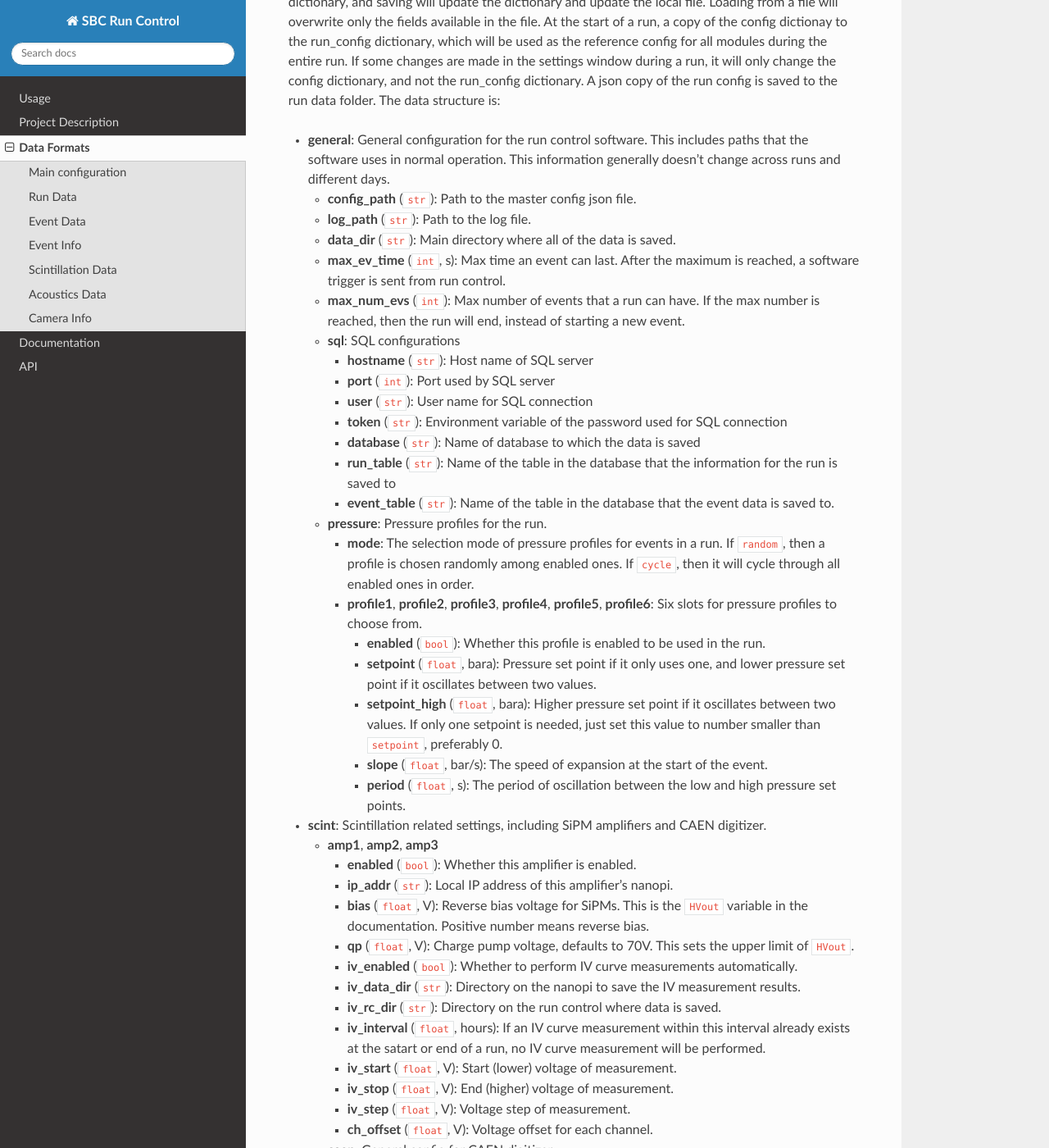
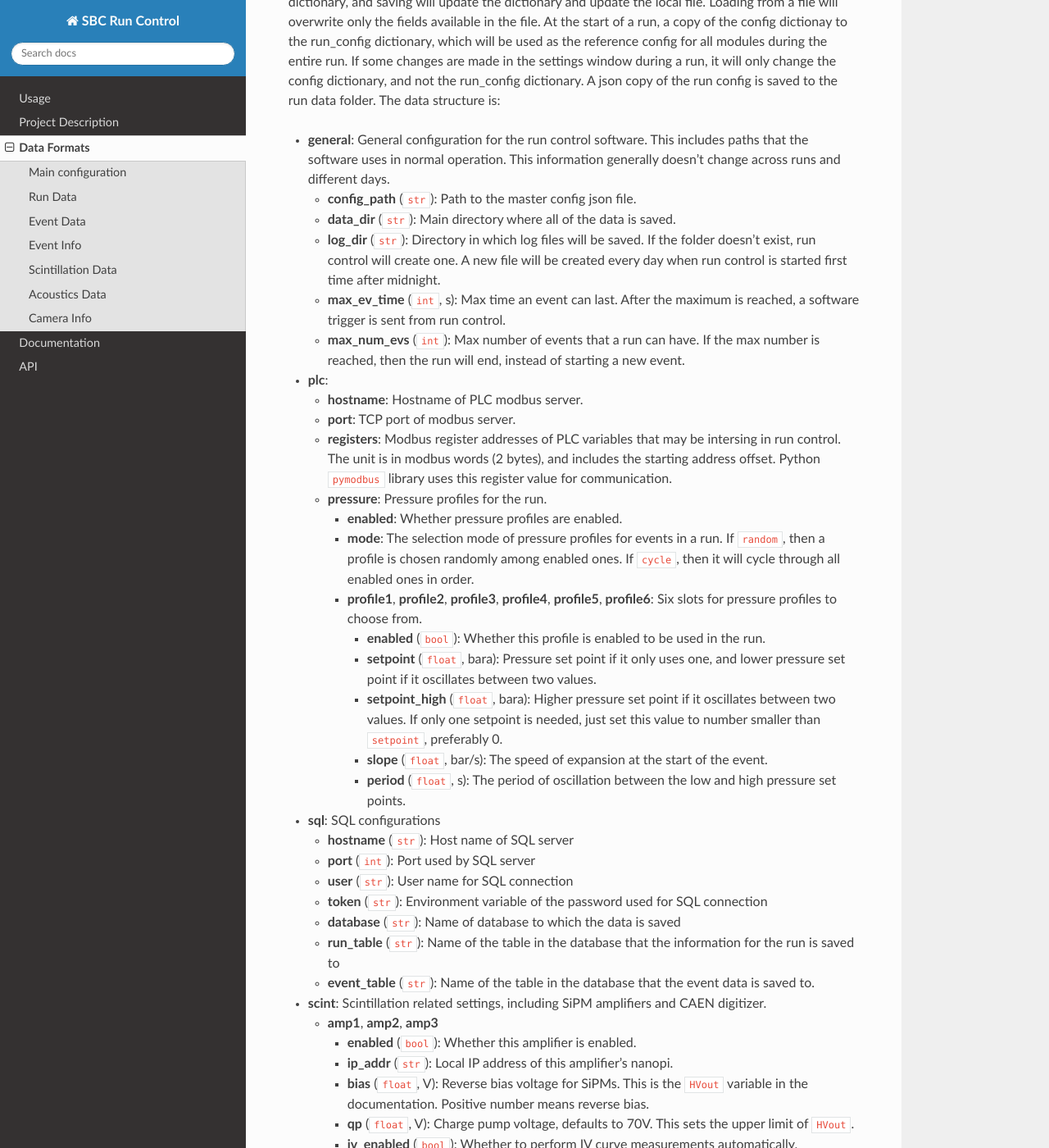
Before and after one commit to SBC-Collaboration/SBC-RunControl, a Sphinx documentation site: the page built from docs/data_format.md, in a window 1280 px wide and 1400 px high, scrolled down 394 px. Shown: the whole window at 82% size. Built offline with Sphinx 7.4.7 and the Read the Docs theme 3.1.0, drawn with Linux system fonts in a browser that asks for light colours; some of the changed text lies outside the part shown.

Commit message:
Update entries of the master config file

```diff
--- a/docs/data_format.md
+++ b/docs/data_format.md
@@ -8,19 +8,16 @@ The data structure is:
 - **general**: General configuration for the run control software. This includes paths that the software uses in
   normal operation. This information generally doesn't change across runs and different days.
   - **config_path** (`str`): Path to the master config json file.
-  - **log_path** (`str`): Path to the log file.
   - **data_dir** (`str`): Main directory where all of the data is saved.
+  - **log_dir** (`str`): Directory in which log files will be saved. If the folder doesn't exist, run control will create one. A new file will be created every day when run control is started first time after midnight.
   - **max_ev_time** (`int`, s): Max time an event can last. After the maximum is reached, a software trigger is sent from run control.
   - **max_num_evs** (`int`): Max number of events that a run can have. If the max number is reached, then the run will end, instead of starting a new event.
-  - **sql**: SQL configurations
-    - **hostname** (`str`): Host name of SQL server
-    - **port** (`int`): Port used by SQL server
-    - **user** (`str`): User name for SQL connection
-    - **token** (`str`): Environment variable of the password used for SQL connection
-    - **database** (`str`): Name of database to which the data is saved
-    - **run_table** (`str`): Name of the table in the database that the information for the run is saved to
-    - **event_table** (`str`): Name of the table in the database that the event data is saved to.
+- **plc**:
+  - **hostname**: Hostname of PLC modbus server.
+  - **port**: TCP port of modbus server.
+  - **registers**: Modbus register addresses of PLC variables that may be intersing in run control. The unit is in modbus words (2 bytes), and includes the starting address offset. Python `pymodbus` library uses this register value for communication.
   - **pressure**: Pressure profiles for the run.
+    - **enabled**: Whether pressure profiles are enabled.
     - **mode**: The selection mode of pressure profiles for events in a run. If `random`, then a profile is chosen randomly among enabled ones. If `cycle`, then it will cycle through all enabled ones in order.
     - **profile1**, **profile2**, **profile3**, **profile4**, **profile5**, **profile6**: Six slots for pressure profiles to choose from.
       - **enabled** (`bool`): Whether this profile is enabled to be used in the run.
@@ -28,6 +25,14 @@ The data structure is:
       - **setpoint_high** (`float`, bara): Higher pressure set point if it oscillates between two values. If only one setpoint is needed, just set this value to number smaller than `setpoint`, preferably 0.
       - **slope** (`float`, bar/s): The speed of expansion at the start of the event.
       - **period** (`float`, s): The period of oscillation between the low and high pressure set points.
+- **sql**: SQL configurations
+  - **hostname** (`str`): Host name of SQL server
+  - **port** (`int`): Port used by SQL server
+  - **user** (`str`): User name for SQL connection
+  - **token** (`str`): Environment variable of the password used for SQL connection
+  - **database** (`str`): Name of database to which the data is saved
+  - **run_table** (`str`): Name of the table in the database that the information for the run is saved to
+  - **event_table** (`str`): Name of the table in the database that the event data is saved to.
 - **scint**: Scintillation related settings, including SiPM amplifiers and CAEN digitizer.
   - **amp1**, **amp2**, **amp3**
     - **enabled** (`bool`): Whether this amplifier is enabled.
@@ -42,7 +47,8 @@ The data structure is:
     - **iv_stop** (`float`, V): End (higher) voltage of measurement.
     - **iv_step** (`float`, V): Voltage step of measurement.
     - **ch_offset** (`float`, V): Voltage offset for each channel.
-  - **caen**: General config for CAEN digitizer.
+- **caen**: Configuration for CAEN digitizer.
+  - **global**: General config the digitizer as a whole.
     - **enabled** (`bool`): Whether this module in run control is enabled. If disabled, nothing will be done.
     - **data_path** (`str`): Path on the DAQ PC that the data of the current event should be saved to. This can be a symbolic link.
     - **model** (`str`): Model of digitizer (DT5740 for Fermilab chamber).
```
Also changed, not shown: other parts of docs/data_format.md (+1 -1 lines).
